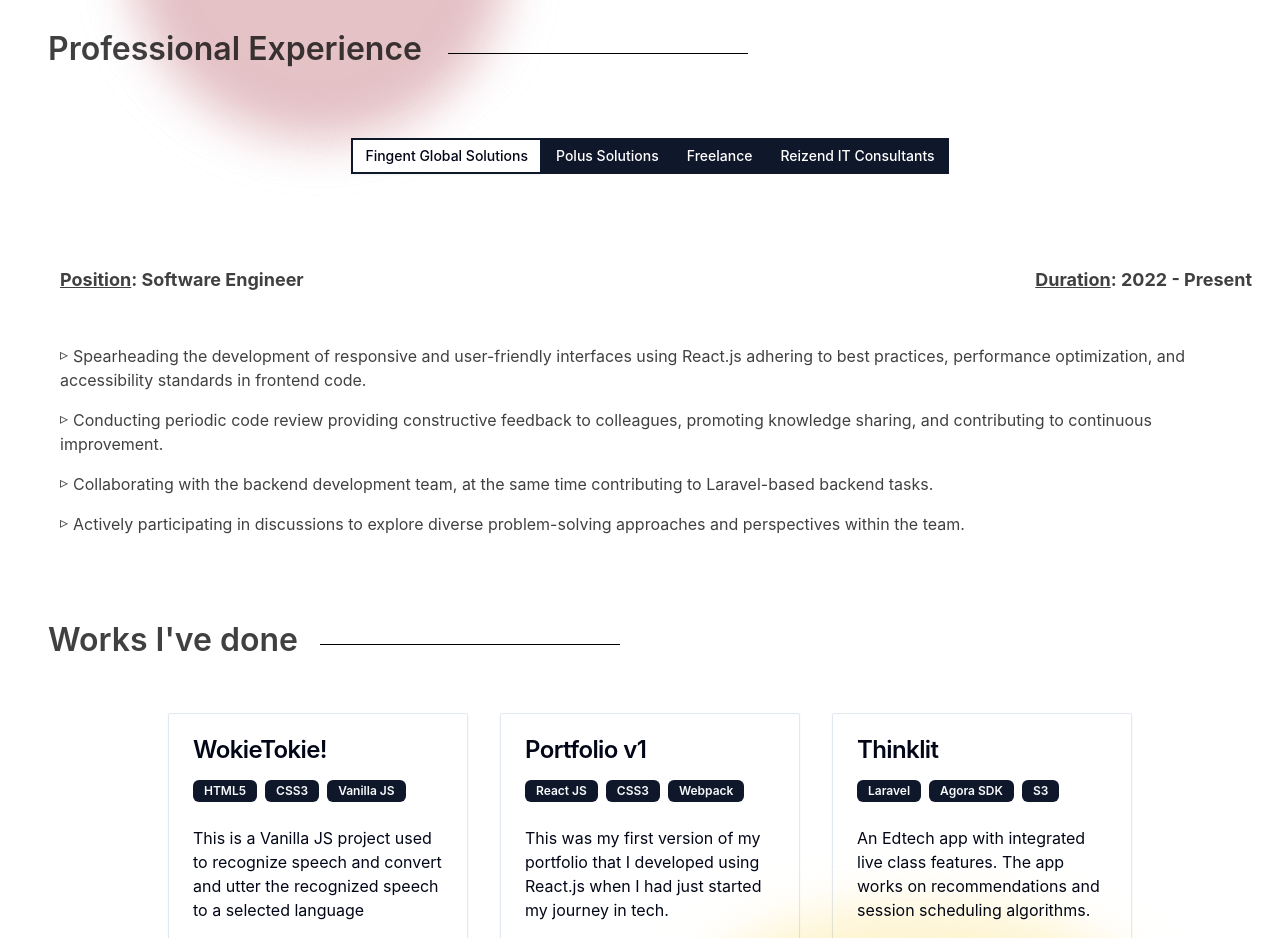
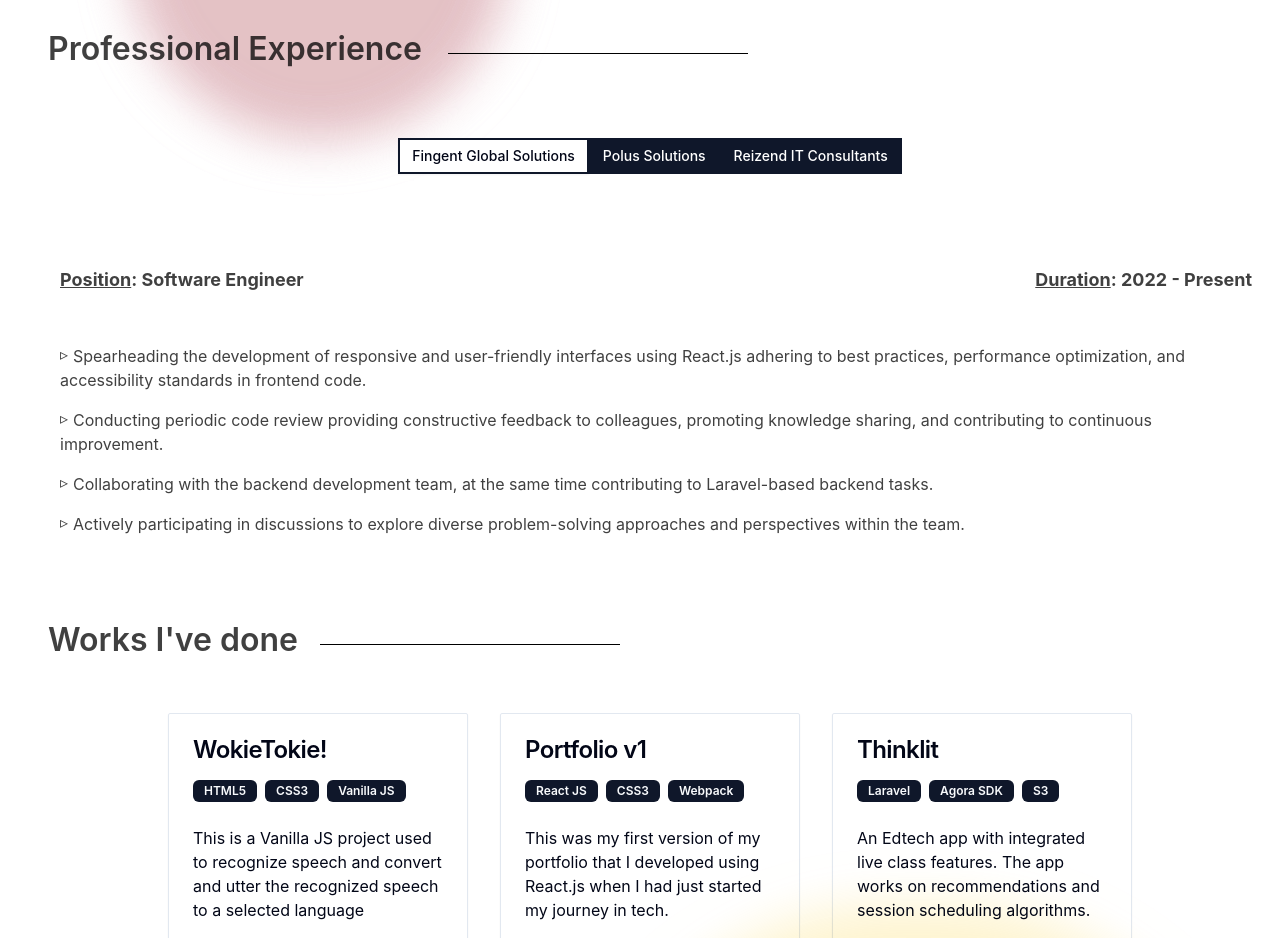
Before and after one commit to ashishthoppil/portfolio-v2, a React (Vite) app: page / in a window 1280 px wide. Shown: the part 1460-2398 px from the top of the page. Built offline with nearby package versions, Linux system fonts and the light colour scheme.

Commit message:
Experience

```diff
--- a/src/components/Experience.tsx
+++ b/src/components/Experience.tsx
@@ -25,16 +25,7 @@ export const Experience = () => {
         "Received the 'Employee of the Year' award, highlighting exceptional contributions, dedication, and impact on the team and company.",
       ],
       designation: "Senior Software Engineer",
-      year: "2021 - 2022",
-    },
-    {
-      value: "freelance",
-      company: "Freelance",
-      responsibilities: [
-        "Worked on a few static and dynamic websites using React.js with clients from UAE and Australia.",
-      ],
-      designation: "Freelance Frontend Engineer",
-      year: "2020 - 2021",
+      year: "2020 - 2022",
     },
     {
       value: "reizend",
```
